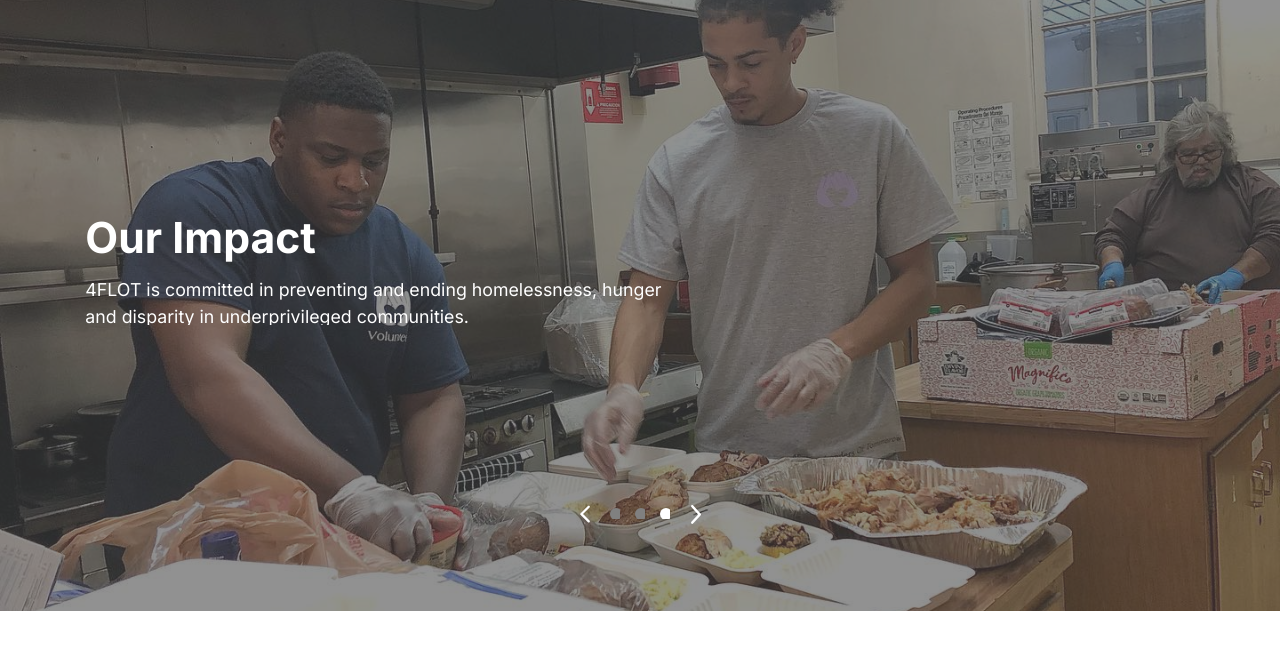
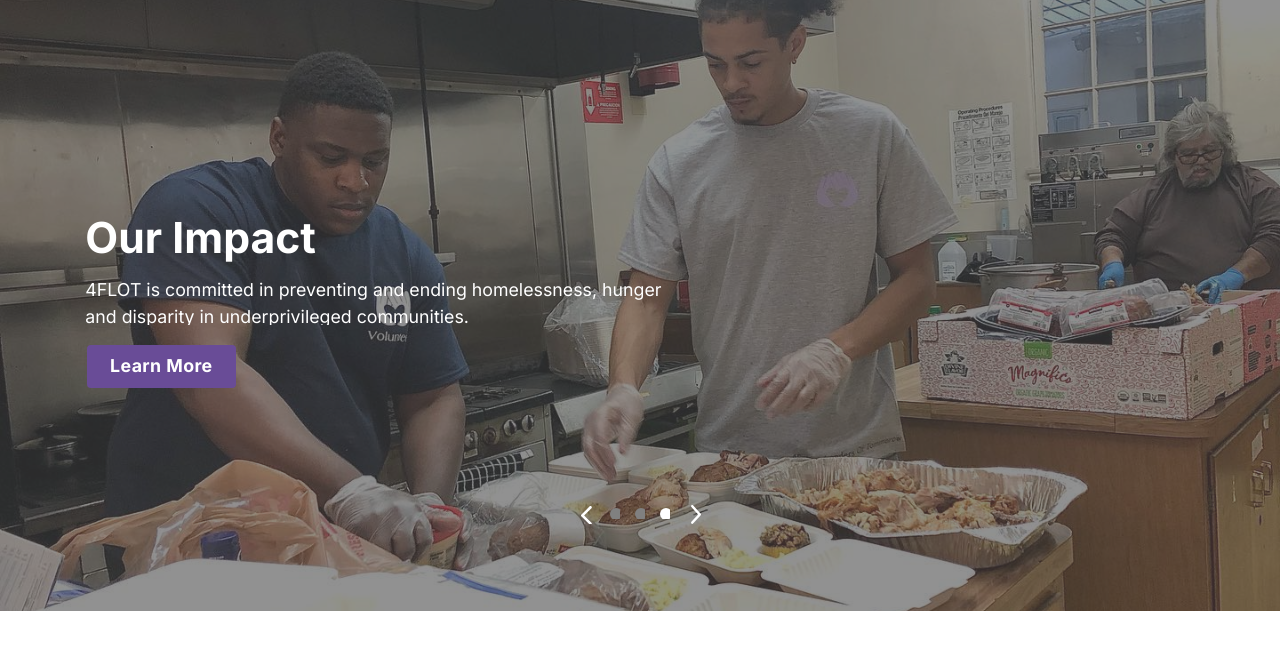
Before and after one commit to TritonSE/4FLOT-Website-Revamp, a Next.js app in the folder frontend/: page / in a window 1280 px wide. Shown: the top 650 px of the page. Built offline with nearby package versions, Linux system fonts and the light colour scheme.

Commit message:
optional learn more button + frontend cleanup

```diff
--- a/frontend/src/app/BackgroundHeader.tsx
+++ b/frontend/src/app/BackgroundHeader.tsx
@@ -1,5 +1,5 @@
 import Image from "next/image";
-import React, { useState, useEffect } from "react";
+import React, { useEffect, useState } from "react";
 import "./backgroundheader.css";
 
 /*const styleObj = { color: "white" };*/
@@ -24,12 +24,25 @@ const generateEllipses = (numImgs: number, activeIndex: number) => {
   return ellipses;
 };
 
+const generateLearnMore = (learnFlag: boolean) => {
+  const learnbutton: JSX.Element[] = [];
+  if (learnFlag) {
+    learnbutton.push(
+      <div className="learn-more-container">
+        <button className="learn-more-button">Learn More</button>
+      </div>,
+    );
+  }
+  return learnbutton;
+};
+
 type bgProps = {
   images: string[];
   interval: number;
+  learnMoreFlag: boolean;
 };
 
-const BackgroundHeader: React.FC<bgProps> = ({ images, interval = 3000 }) => {
+const BackgroundHeader: React.FC<bgProps> = ({ images, interval = 3000, learnMoreFlag }) => {
   const numImgs = images.length;
 
   const [activeIndex, setActiveIndex] = useState(0);
@@ -47,14 +60,6 @@ const BackgroundHeader: React.FC<bgProps> = ({ images, interval = 3000 }) => {
   }, [interval]);
   return (
     <div className="background-container">
-      {/*<Image
-        src={images[0]}
-        alt="Background image"
-        layout="fill"
-        objectFit="cover"
-        className="background-image"
-        priority
-  />*/}
       <Image
         src={images[activeIndex]}
         alt={`Slide ${activeIndex}`}
@@ -69,7 +74,7 @@ const BackgroundHeader: React.FC<bgProps> = ({ images, interval = 3000 }) => {
             xmlns="http://www.w3.org/2000/svg"
             width="1.6667vw"
             height="1.6667vw"
-            viewBox="0 0 24 24"
+            viewBox="0 0 1.6667vw 1.6667vw"
             fill="none"
           >
             <path
@@ -94,15 +99,14 @@ const BackgroundHeader: React.FC<bgProps> = ({ images, interval = 3000 }) => {
           </svg>
         </button>
       </div>
-      <div
-        className="bg-text-container" /*className="absolute bottom-20 left-20 w-1/2 h-full flex flex-col items-start justify-center ml-20"*/
-      >
-        <h1 className="bg-title" /*className="text-white text-4xl py-10 font-bold"*/>Our Impact</h1>
-        <p className="bg-para" /*style={styleObj}*/>
+      <div className="bg-text-container">
+        <h1 className="bg-title">Our Impact</h1>
+        <p className="bg-para">
           4FLOT is committed in preventing and ending homelessness, hunger and disparity in
           underprivileged communities.
         </p>
       </div>
+      {generateLearnMore(learnMoreFlag)}
     </div>
   );
 };
--- a/frontend/src/app/WhiteCard.tsx
+++ /dev/null
@@ -1,52 +0,0 @@
-// WhiteCard.tsx
-import Image from "next/image";
-import React from "react";
-import "./white-card.css"; // Import the CSS file for the white cards
-
-type WhiteCardProps = {
-  title: string;
-  description: string;
-  verticalPosition: string; // Accepts a percentage value for vertical position
-  imageUrl: string;
-};
-
-const WhiteCard: React.FC<WhiteCardProps> = ({
-  title,
-  description,
-  imageUrl,
-  verticalPosition,
-}) => {
-  const cardStyle = {
-    width: "71.875%", // 1035px / 1440px
-    height: "28.19vw", // 418px / 2184px
-    top: verticalPosition,
-    left: "14%", // 203px / 1440px
-    // padding: "3.3333%", // 53px / 1440px
-    // borderRadius: "0.7292%", // 10px / 1440px
-    // gap: "1.4815%", // 32px / 2184px
-  };
-
-  return (
-    <div className="white-card-container" style={cardStyle}>
-      <div className="data-container">
-        <div className="card-image-container">
-          <Image
-            src={imageUrl}
-            alt="Card image"
-            layout="fill"
-            objectFit="cover"
-            className="card-image"
-            priority
-          />
-        </div>
-        <h2 className="card-title">{title}</h2>
-        <p className="card-description">{description}</p>
-      </div>
-      <div className="button-container">
-        <button className="button-text">Learn more</button>
-      </div>
-    </div>
-  );
-};
-
-export default WhiteCard;
--- a/frontend/src/app/backgroundheader.css
+++ b/frontend/src/app/backgroundheader.css
@@ -8,6 +8,7 @@
   width: 100vw;
   height: 47.7vw; /* Adjust the height as needed */
   overflow: hidden;
+  z-index: 0;
 }
 
 .background-image {
@@ -21,6 +22,7 @@
     left: 1440px; */
   /* transform: rotate(-180deg); */
   /* opacity: 0.4; */
+  z-index: -1;
 }
 
 .bg-text-container {
@@ -33,6 +35,7 @@
   margin-left: 6.6667vw;
   flex-direction: column;
   gap: 0.97222vw;
+  z-index: 1;
 }
 
 .bg-title {
@@ -83,7 +86,7 @@
   /*transition: background-color 0.3s;*/
 }
 .carousel__btn:hover {
-  background-color: rgba(0, 0, 0, 0.8);
+  /*background-color: rgba(0, 0, 0, 0.8);*/
 }
 .carousel__btn--prev {
   /*left: 0;*/
@@ -100,8 +103,29 @@
   transform: scale(1.05);
 }
 
-.inactive-ellipse {
+.learn-more-container {
+  display: inline-flex;
+  height: 3.3333vw; /*48, 1440*/
+  width: 11.5972vw; /*167, 1440*/
+  flex-direction: column;
+  justify-content: center;
+  align-items: center;
+  gap: 0.69444vw; /*10, 1440*/
+  flex-shrink: 0;
+  margin-top: 26.944vw; /*495-107, 1440*/
+  margin-left: 6.8056vw; /*98, 1440*/
+  border-radius: 4px;
+  background: var(--Primary, #694c97);
+  z-index: 2;
 }
 
-.active-ellipse {
+.learn-more-button {
+  color: var(--Neutral-White, #fff);
+  text-align: center;
+  /*font-family: "Open Sans";*/
+  font-size: 1.3889vw; /*20, 1440*/
+  font-style: normal;
+  font-weight: 700;
+  line-height: 150%; /* 30px */
+  letter-spacing: 0.4px;
 }
--- a/frontend/src/app/page.tsx
+++ b/frontend/src/app/page.tsx
@@ -3,7 +3,6 @@
 import React from "react";
 
 import BackgroundHeader from "./BackgroundHeader";
-/*import WhiteCard from "./WhiteCard";*/
 
 export default function Impact() {
   const images = [
@@ -14,20 +13,7 @@ export default function Impact() {
   ];
   return (
     <main style={{ backgroundColor: "#F9F9F9" }}>
-      <BackgroundHeader images={images} interval={1000} />
-      {/* White Cards
-      <WhiteCard
-        imageUrl="/testimonials.png"
-        title="Testimonals"
-        description="Lorem ipsum dolor sit amet consectetur. Et vestibulum enim nunc ultrices. Donec blandit sollicitudin vitae integer mauris sed. Mattis duis id viverra suscipit morbi."
-        verticalPosition="38.68vw"
-      />
-      <WhiteCard
-        imageUrl="/Newsletter.png"
-        title="Newsletter"
-        description="Your support and contributions will enable us to meet our goals and improve conditions. Your generous donation will fund our mission."
-        verticalPosition="71.04vw"
-  />*/}
+      <BackgroundHeader images={images} interval={1000} learnMoreFlag={true} />
     </main>
   );
 }
```
Also changed, not shown: frontend/src/app/white-card.css (deleted, +0 -97 lines).
